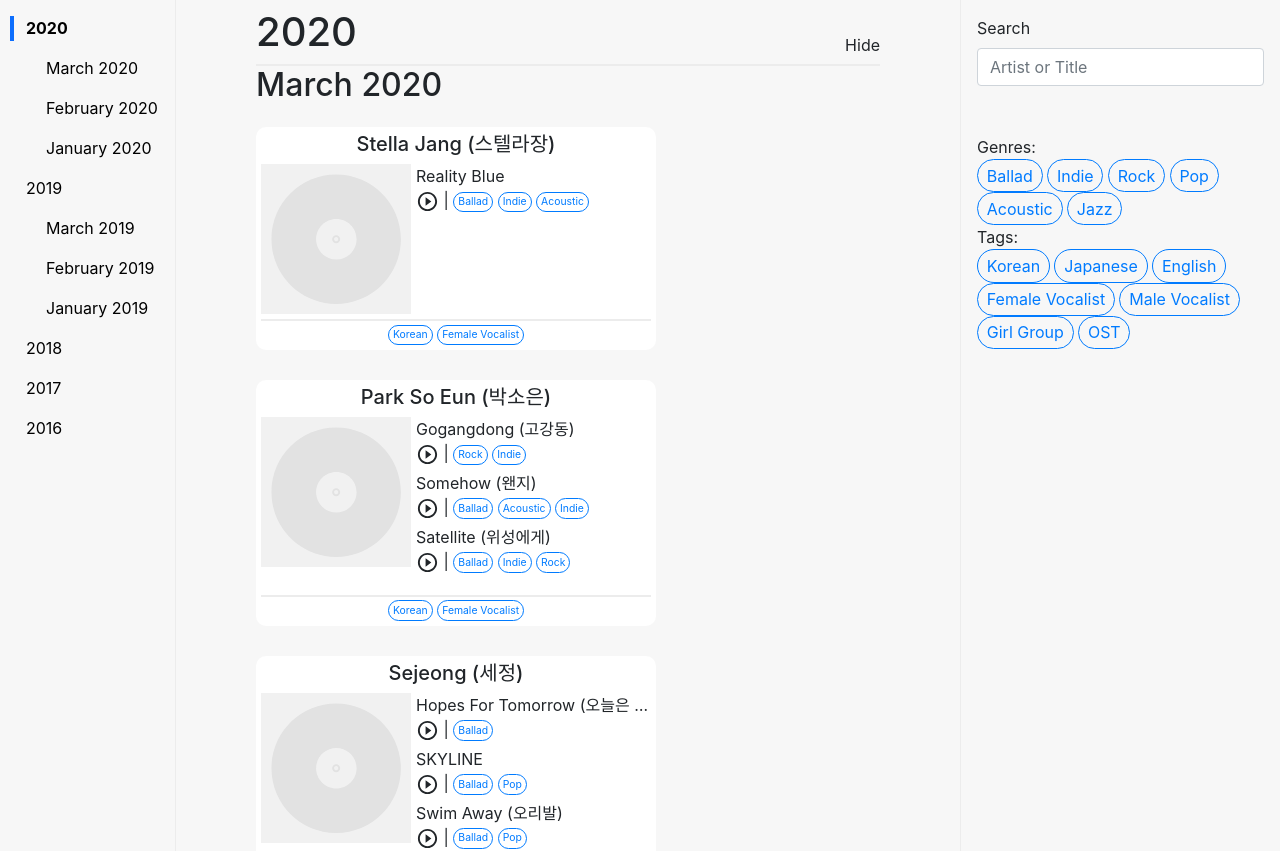
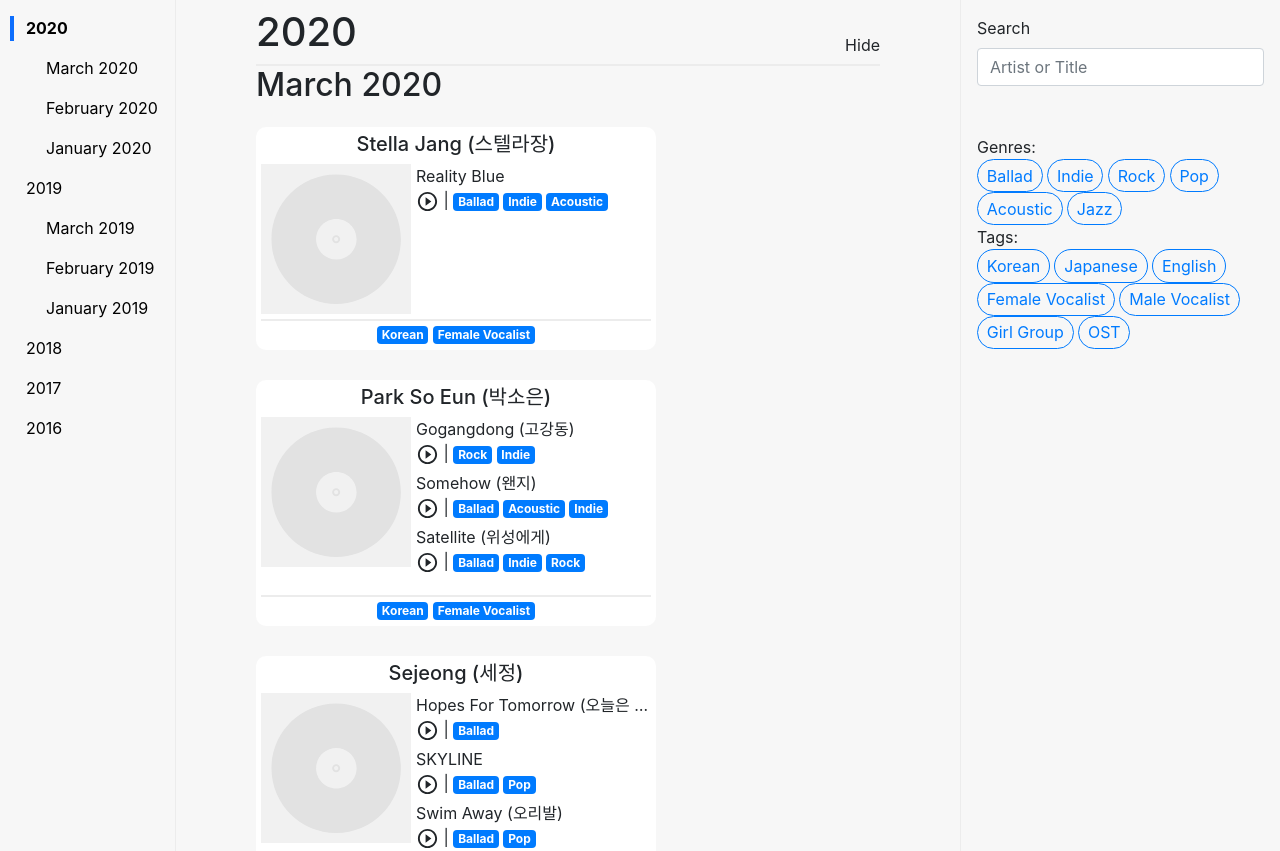
Before and after one commit to marvintran/MySongList, a React (Create React App) app: page / in a window 1280 px wide. Shown: the top 851 px of the page. Built offline with nearby package versions, Linux system fonts and the light colour scheme.

Commit message:
Changed genre and tag buttons on cards to non-clickable badges.

```diff
--- a/src/components/Songs.js
+++ b/src/components/Songs.js
@@ -5,6 +5,7 @@ import { FilterContext } from './filter-context';
 import DefaultAlbum
   from '../data/record_placeholder-f3f829566497dc26b0abfae50ddeb5c7bc48fe1c58dc1c7fe62a26d64988b9c9.svg';
 import FilterButton from "./FilterButton";
+import Badge from "react-bootstrap/Badge";
 
 // https://stackoverflow.com/a/7225450
 function camelCaseToNormal(value) {
@@ -92,12 +93,7 @@ const Songs = ({ song }) => {
   const tags = song.tags.map((tag) => {
     return (
       <React.Fragment>
-        <FilterButton
-          title={tag}
-          action={filters.updateTag}
-          active={isActive(1, tag, filters.selectedFilters())}
-          size="sm"
-        />{' '}
+        <Badge variant="primary">{tag}</Badge>{' '}
       </React.Fragment>
     );
   });
--- a/src/components/Track.js
+++ b/src/components/Track.js
@@ -5,6 +5,7 @@ import ReactPlayer from "react-player";
 import FilterButton from "./FilterButton";
 import "../stylesheets/Track.css";
 import { FilterContext } from './filter-context';
+import Badge from "react-bootstrap/Badge";
 
 // https://stackoverflow.com/a/7225450
 function camelCaseToNormal(value) {
@@ -45,31 +46,12 @@ const Track = ({ track, videoCount, setVideoCount}) => {
     button = <MdPlayCircleOutline size={23} className="cursor-pointer"/>
   }
 
-  const genres = track.genre.map((genre, index) => {
-    if(index < (track.genre.length-1))
-      return (
-        <React.Fragment>
-          <FilterButton
-            title={genre}
-            action={filters.updateGenre}
-            active={isActive(0, genre, filters.selectedFilters())}
-            size="sm"
-          />{' '}
-        </React.Fragment>
-      );
-
-    else
-      return (
-        <React.Fragment>
-          <FilterButton
-            title={genre}
-            action={filters.updateGenre}
-            active={isActive(0, genre, filters.selectedFilters())}
-            size="sm"
-            className="last-button"
-          />{' '}
-        </React.Fragment>
-      );
+  const genres = track.genre.map((genre) => {
+    return (
+      <React.Fragment>
+        {' '}<Badge variant="primary">{genre}</Badge>
+      </React.Fragment>
+    );
   });
 
   let css;
@@ -96,7 +78,7 @@ const Track = ({ track, videoCount, setVideoCount}) => {
           }}>
             {button}
           </span>
-            {' '} | {' '} {genres}
+            {' '} | {genres}
         </div>
         { videoShowing
           ? <div className='player-wrapper'>
```
